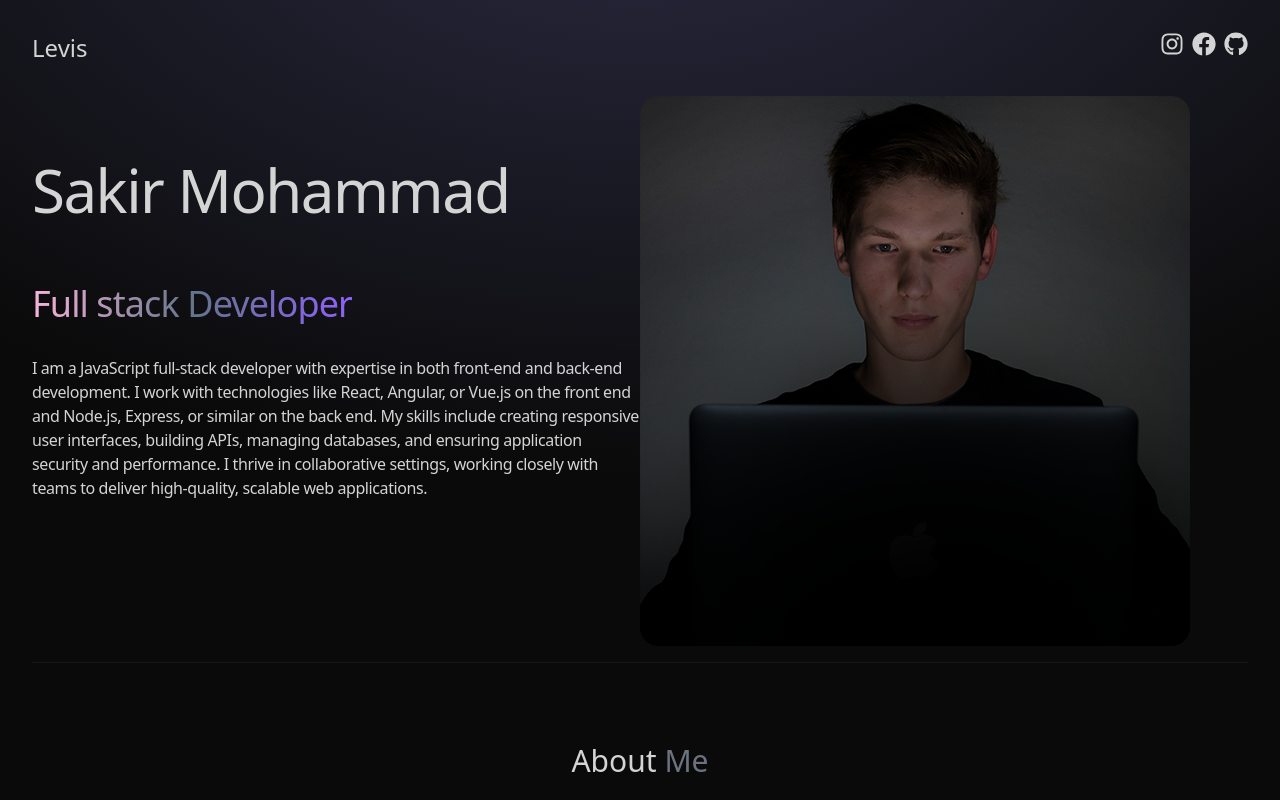
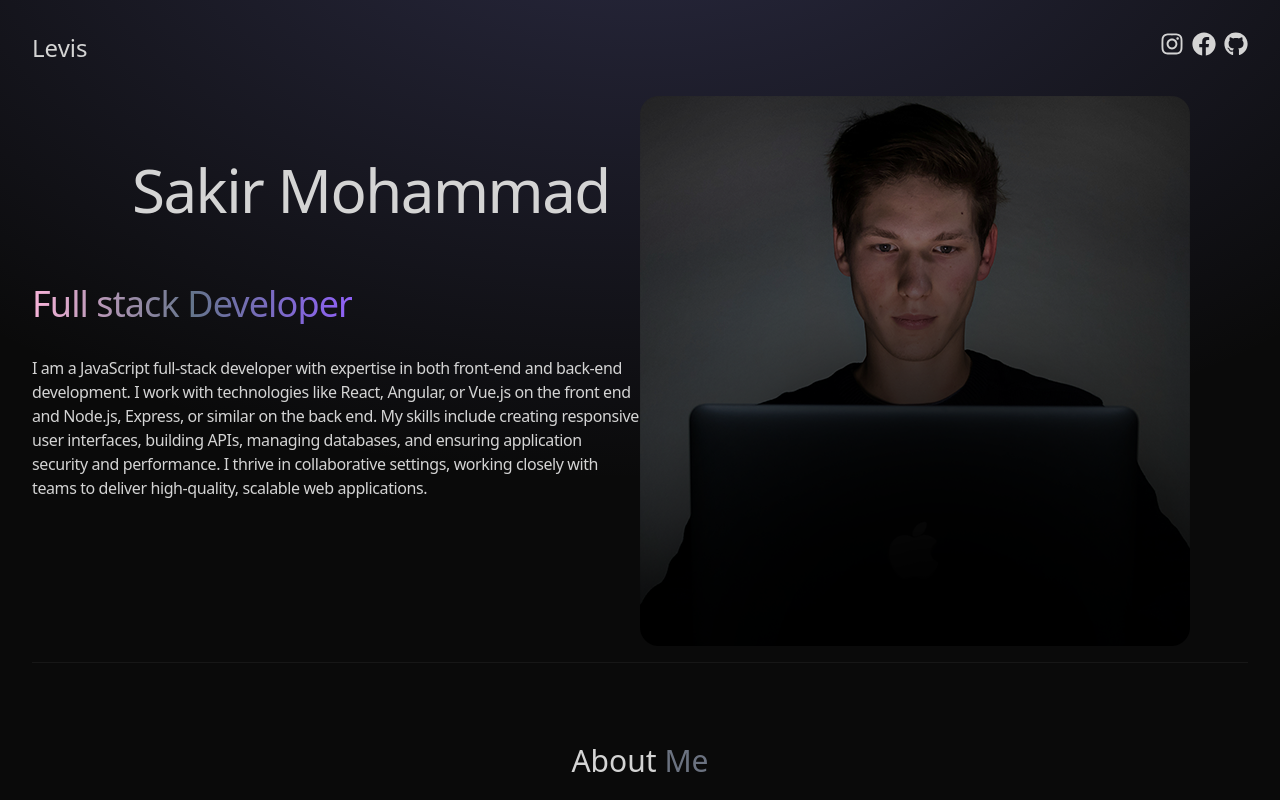
Before and after one commit to sakirmohammad775/Portfolio, a React (Vite) app: page / in a window 1280 px wide. Shown: the top 800 px of the page. Built offline with nearby package versions, Linux system fonts and the light colour scheme.

Commit message:
add the framer motion

```diff
--- a/package.json
+++ b/package.json
@@ -11,6 +11,7 @@
   },
   "dependencies": {
     "flowbite-react": "^0.10.1",
+    "framer-motion": "^11.3.19",
     "localforage": "^1.10.0",
     "match-sorter": "^6.3.4",
     "react": "^18.3.1",
--- a/src/Banner/Banner.jsx
+++ b/src/Banner/Banner.jsx
@@ -1,5 +1,5 @@
 import bannerPicture from '../assets/kevinRushProfile.png'
-
+import { motion } from "framer-motion"
 const Banner = () => {
     return (
         <>
@@ -7,7 +7,7 @@
                 <div className="flex flex-wrap">
                     <div className="w-full lg:flex ">
                         <div className="flex flex-col lg:w-1/2 items-center lg:items-start">
-                            <h1 className="text-4xl pb-16 font-thin tracking-tight lg:mt-16 lg:text-6xl">Sakir Mohammad</h1>
+                            <motion.h1 animate={{ x: 100 }} className="text-4xl pb-16 font-thin tracking-tight lg:mt-16 lg:text-6xl">Sakir Mohammad</motion.h1>
                             <span className="bg-gradient-to-r from-pink-300 via-slate-500 to-purple-500 bg-clip-text text-4xl tracking-tight text-transparent">Full stack Developer</span>
                             <p className="my-2 mx-w-xl py-6 font-light tracking-tight ">I am a JavaScript full-stack developer with expertise in both front-end and back-end development. I work with technologies like React, Angular, or Vue.js on the front end and Node.js, Express, or similar on the back end. My skills include creating responsive user interfaces, building APIs, managing databases, and ensuring application security and performance. I thrive in collaborative settings, working closely with teams to deliver high-quality, scalable web applications.</p>
                         </div>
```
Also changed, not shown: 1 other file (tests, documents, lock files or other folders).
